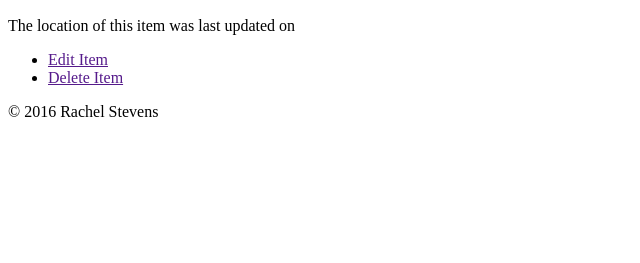
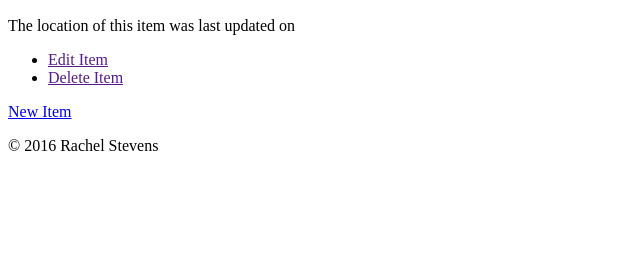
Before and after one commit to raq929/find-it, a Django app: template item/templates/item/item_detail.html in a window 1280 px wide. Shown: the part 218-481 px from the top of the page, without its empty margins (0-640 px from the left). Run offline with Django 3.2, Linux system fonts and the light colour scheme; the template is opened without the code that fills it, so the values that code supplies are empty.

Commit message:
Add new item to item detail.
- fix spelling error

```diff
--- a/item/templates/item/item_detail.html
+++ b/item/templates/item/item_detail.html
@@ -21,4 +21,6 @@
     </a>
   </li>
 </ul>
+
+<a href="{% url 'item_create' %}">New Item</a>
 {% endblock %}
--- a/item/templates/item/item_list.html
+++ b/item/templates/item/item_list.html
@@ -29,5 +29,5 @@
      <li><em>There are currently no Items available.</em></li>
     {% endfor %}
   </ul>
-  <a href="{% url 'item_create' %}">New Iteme</a>
+  <a href="{% url 'item_create' %}">New Item</a>
 {% endblock %}
```
